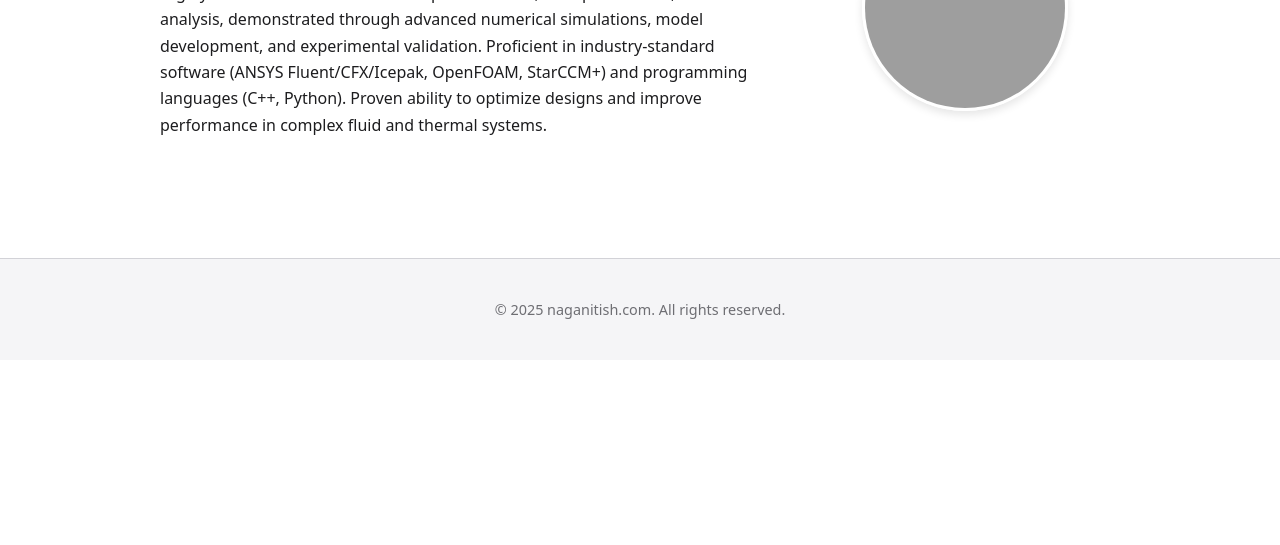
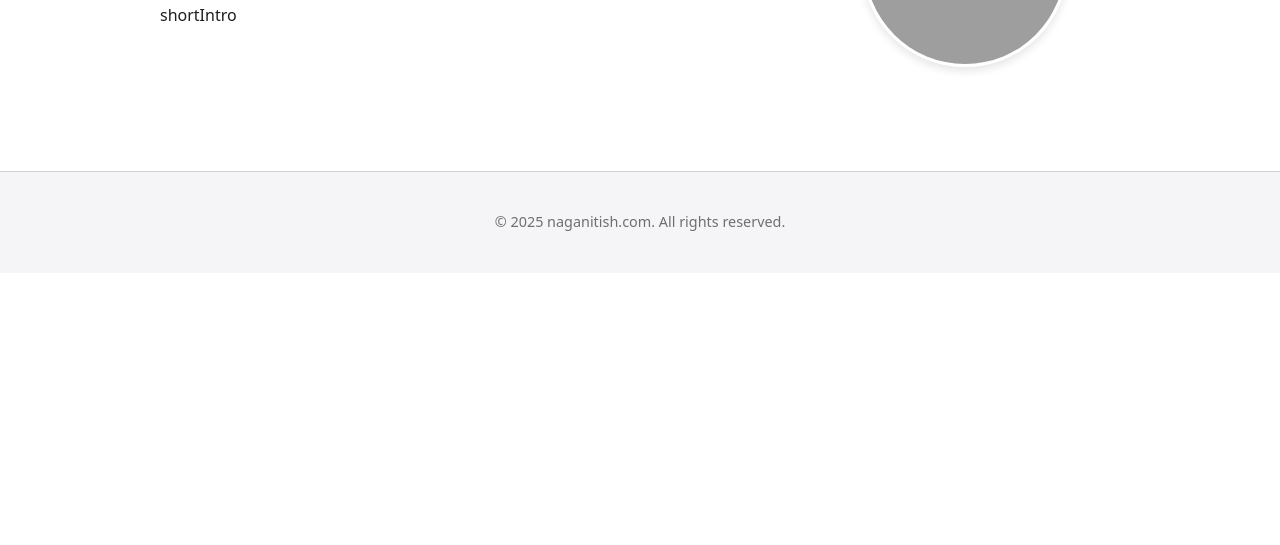
Before and after one commit to ChNagaNitish/naga-portfolio, an Astro site: page / in a window 1280 px wide. Shown: the part 255-800 px from the top of the page. Built offline with nearby package versions, Linux system fonts and the light colour scheme; Astro itself is replaced by a stand-in of ours; grey boxes are pictures that could not be loaded.

Commit message:
Update index.astro

```diff
--- a/src/pages/index.astro
+++ b/src/pages/index.astro
@@ -2,13 +2,12 @@
 // Component Script (JavaScript/TypeScript runs at build time)
 import BaseLayout from '../layouts/BaseLayout.astro';
 const myName = "Naga Nitish Chamala"; // Replace with your name
-const shortIntro = "Highly motivated researcher with expertise in CFD, multiphase flows, and thermal analysis, demonstrated through advanced numerical simulations, model development, and experimental validation. Proficient in industry-standard software (ANSYS Fluent/CFX/Icepak, OpenFOAM, StarCCM+) and programming languages (C++, Python). Proven ability to optimize designs and improve performance in complex fluid and thermal systems.";
 ---
 <BaseLayout title="Welcome">
     <div class="intro-section">
         <div class="intro-text">
             <h1>Hello, I'm {myName}!</h1>
-            <p>{shortIntro}</p>
+            <p>shortIntro</p>
         </div>
         <div class="intro-image-container">
             <img
```
